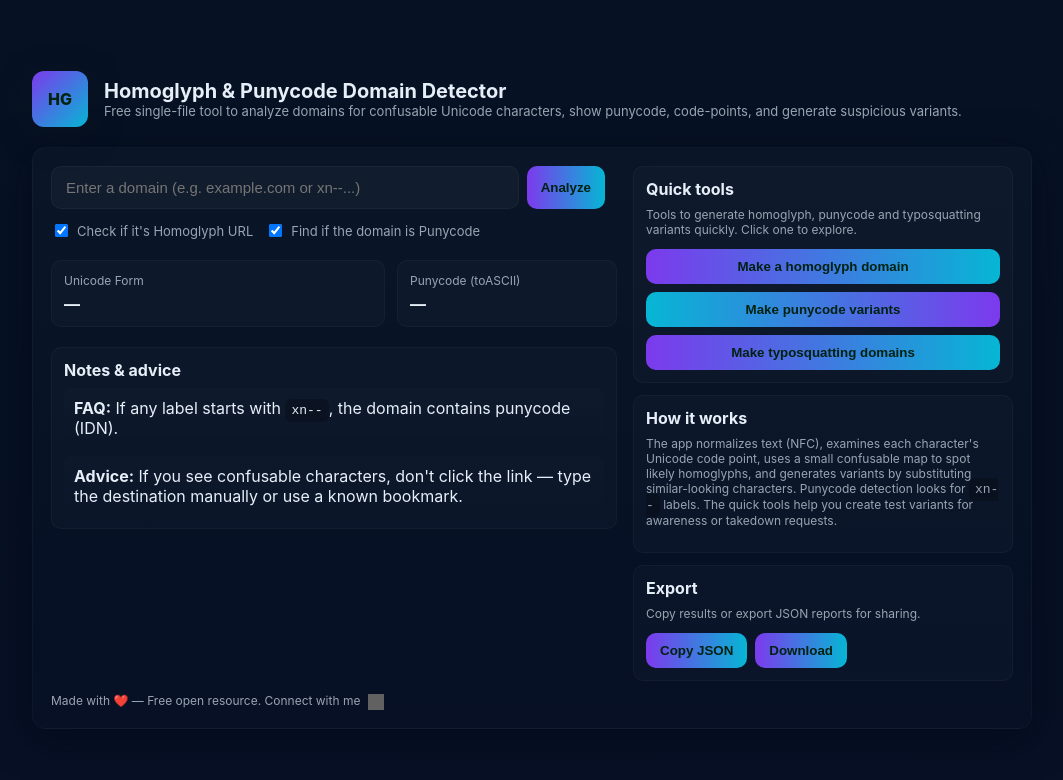
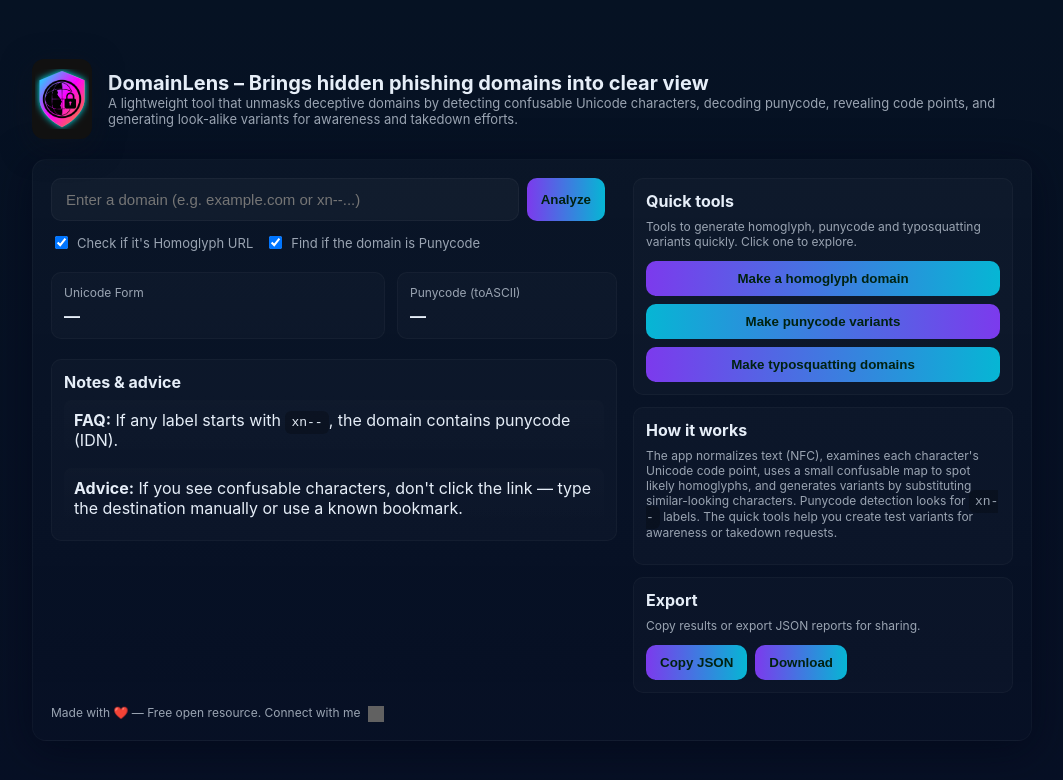
Before and after one commit to security-tool/DomainLens, a plain HTML site: page index.html in a window 1280 px wide. Shown: the whole page, without its empty margins (108-1171 px from the left). Drawn offline with Linux system fonts and the light colour scheme; grey boxes are pictures that could not be loaded.

Commit message:
Update index.html
Update index.html

```diff
--- a/index.html
+++ b/index.html
@@ -64,10 +64,32 @@
 <body>
   <div class="wrap">
     <header>
-      <div class="logo">HG</div>
+
+<div class="logo" style="width:80px; height:80px; display:flex; align-items:center; justify-content:center; background:#111; border-radius:12px; position:relative;">
+  <!-- Shield SVG -->
+  <svg xmlns="http://www.w3.org/2000/svg" viewBox="0 0 64 64" width="60" height="60">
+    <defs>
+      <linearGradient id="shieldGrad" x1="0%" y1="0%" x2="100%" y2="100%">
+        <stop offset="0%" stop-color="#00f0ff"/>
+        <stop offset="50%" stop-color="#ff00ff"/>
+        <stop offset="100%" stop-color="#ff8c00"/>
+      </linearGradient>
+      <filter id="glow">
+        <feDropShadow dx="0" dy="0" stdDeviation="4" flood-color="#00f0ff"/>
+      </filter>
+    </defs>
+
+    <!-- Shield -->
+    <path d="M32 2 L8 12 V32 C8 50 32 62 32 62 C32 62 56 50 56 32 V12 L32 2 Z" fill="url(#shieldGrad)" filter="url(#glow)"/>
+  </svg>
+
+  <!-- PNG Globe/Logo inside shield, slightly smaller -->
+  <img src="logo.png" alt="Globe Logo" style="position:absolute; width:45px; height:45px; top:50%; left:50%; transform:translate(-50%, -50%);"/>
+</div>
+
       <div>
-        <h1>Homoglyph & Punycode Domain Detector</h1>
-        <p class="lead">Free single-file tool to analyze domains for confusable Unicode characters, show punycode, code-points, and generate suspicious variants.</p>
+        <h1>DomainLens – Brings hidden phishing domains into clear view</h1>
+        <p class="lead">A lightweight tool that unmasks deceptive domains by detecting confusable Unicode characters, decoding punycode, revealing code points, and generating look-alike variants for awareness and takedown efforts.</p>
       </div>
     </header>
 
```
